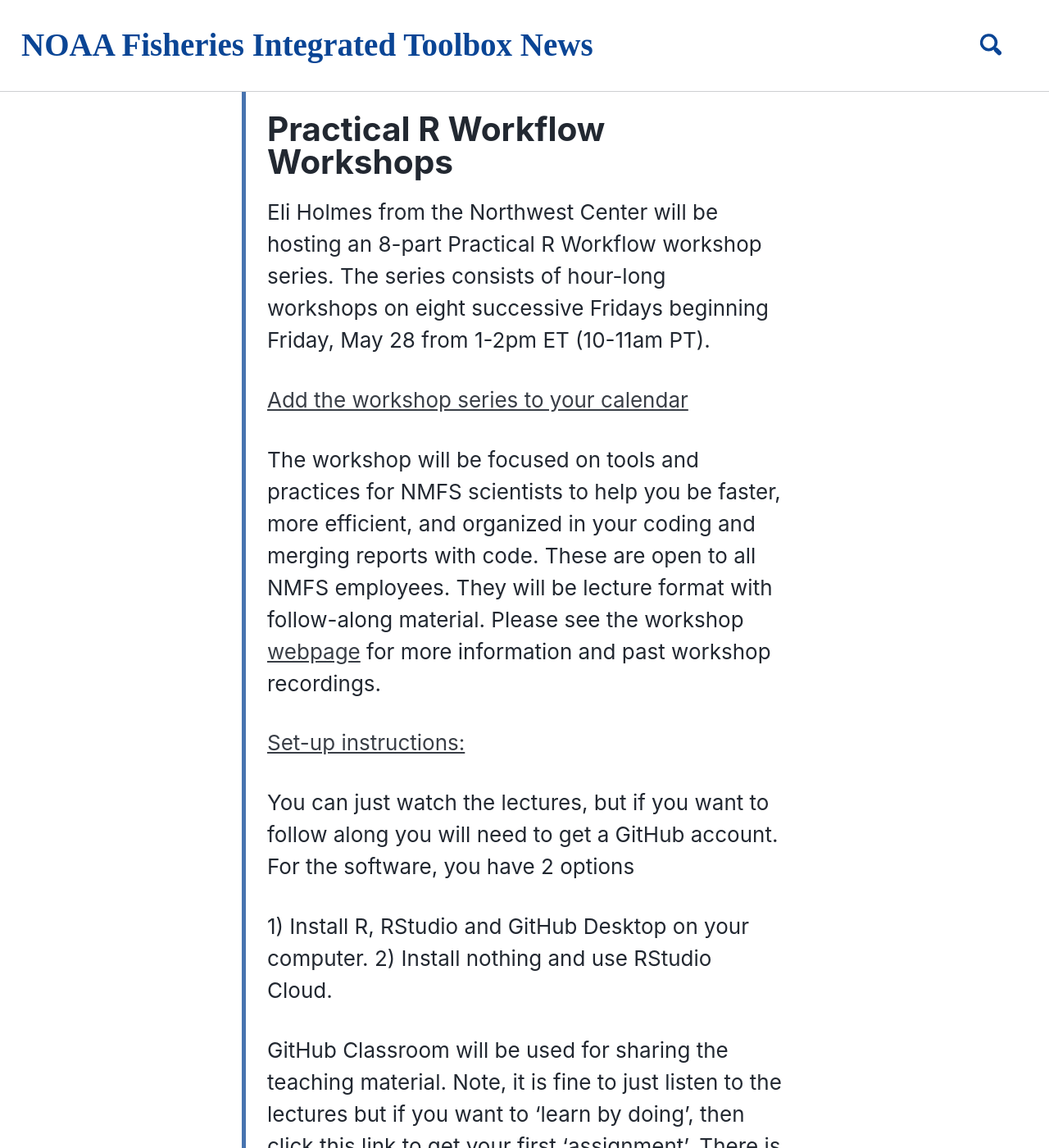
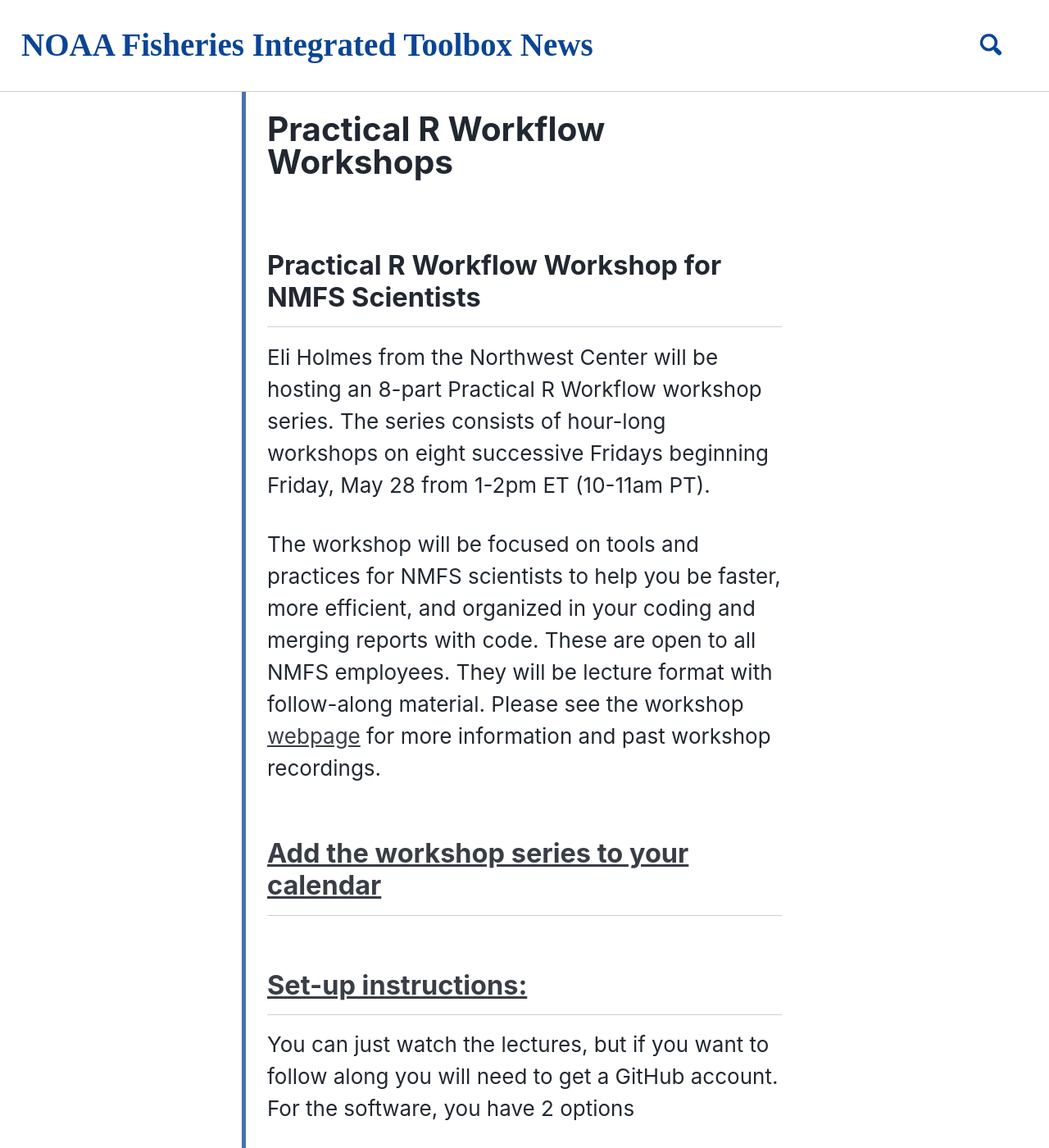
Before and after one commit to noaa-fit-news/noaa-fit-news.github.io, a Jekyll site: the page built from _posts/2021-06-02-practical-R-workflow.md, in a window 1280 px wide and 1400 px high. Shown: the whole window at 82% size. Built offline with Jekyll 4.4.1, drawn with Linux system fonts in a browser that asks for light colours; cached includes are drawn as plain includes; nearby versions of some CDN libraries.

Commit message:
Update 2021-06-02-practical-R-workflow.md

```diff
--- a/_posts/2021-06-02-practical-R-workflow.md
+++ b/_posts/2021-06-02-practical-R-workflow.md
@@ -6,13 +6,15 @@ tags:
   - R
   - Training
 ---
+## Practical R Workflow Workshop for NMFS Scientists
+
 Eli Holmes from the Northwest Center will be hosting an 8-part Practical R Workflow workshop series. The series consists of hour-long workshops on eight successive Fridays beginning Friday, May 28 from 1-2pm ET (10-11am PT).
-
-[Add the workshop series to your calendar](https://calendar.google.com/event?action=TEMPLATE&tmeid=MjB1dWU0YmQxbmJqaGI0Y2Z0NGxyNGhuZGlfMjAyMTA2MDRUMTcwMDAwWiBjXzJuMW9yYjh0Mm5wYmoxM2hsNTAxZjA4NzJnQGc&tmsrc=c_2n1orb8t2npbj13hl501f0872g%40group.calendar.google.com&scp=ALL)
 
 The workshop will be focused on tools and practices for NMFS scientists to help you be faster, more efficient, and organized in your coding and merging reports with code. These are open to all NMFS employees. They will be lecture format with follow-along material. Please see the workshop [webpage](https://rverse-tutorials.github.io/RWorkflow-NWFSC-2021/) for more information and past workshop recordings.
 
-[Set-up instructions:](https://rverse-tutorials.github.io/RWorkflow-NWFSC-2021/set-up.html)
+## [Add the workshop series to your calendar](https://calendar.google.com/event?action=TEMPLATE&tmeid=MjB1dWU0YmQxbmJqaGI0Y2Z0NGxyNGhuZGlfMjAyMTA2MDRUMTcwMDAwWiBjXzJuMW9yYjh0Mm5wYmoxM2hsNTAxZjA4NzJnQGc&tmsrc=c_2n1orb8t2npbj13hl501f0872g%40group.calendar.google.com&scp=ALL)
+
+## [Set-up instructions:](https://rverse-tutorials.github.io/RWorkflow-NWFSC-2021/set-up.html)
 
 You can just watch the lectures, but if you want to follow along you will need to get a GitHub account. For the software, you have 2 options
 
```
